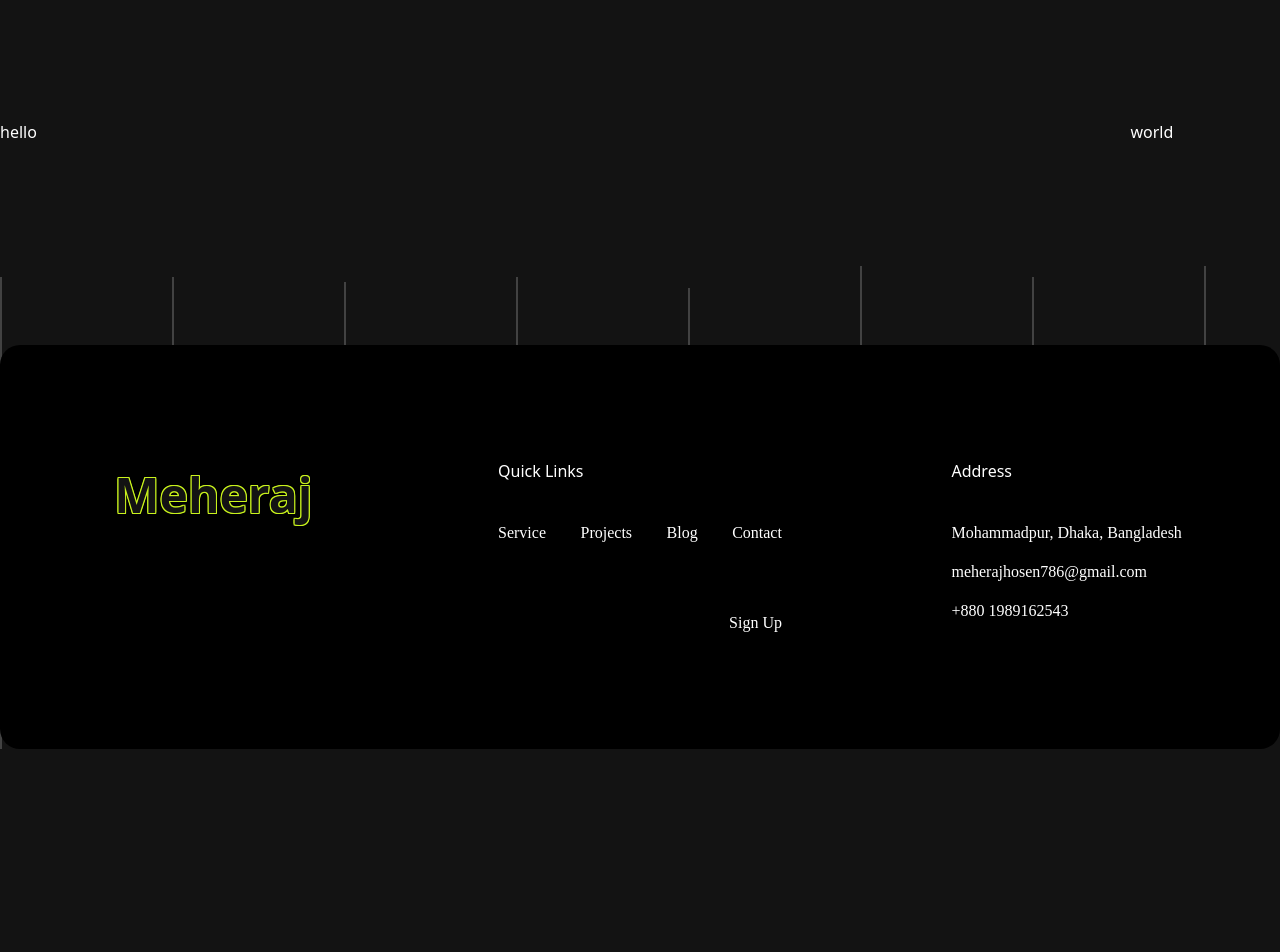
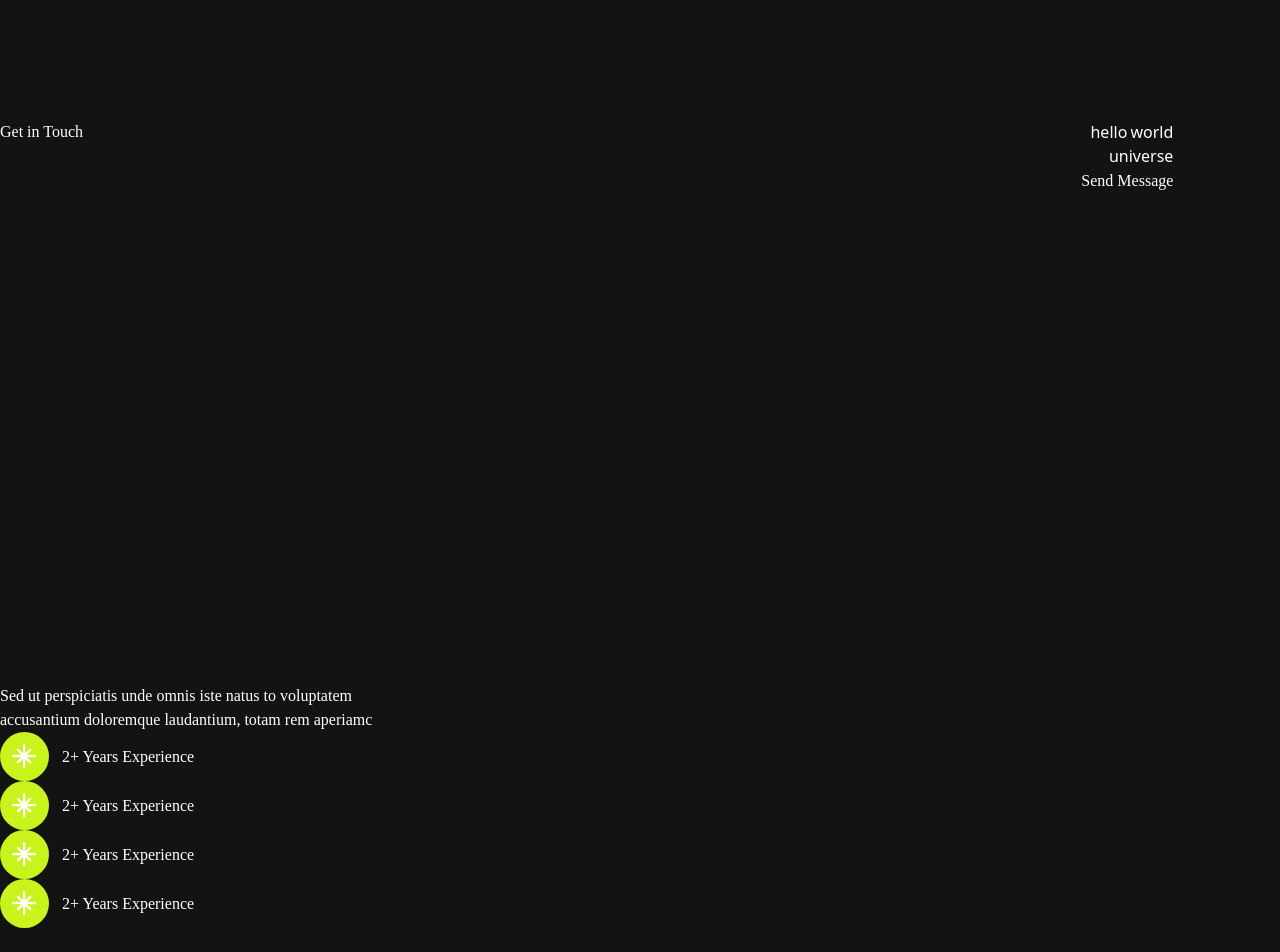
Before and after one commit to meheraj786/my-portfolio, a React (Vite) app: page / in a window 1280 px wide. Shown: the part 6740-7692 px from the top of the page. Before the commit the page ends 7489 px from the top, so only its background shows below. Built offline with nearby package versions, Linux system fonts and the light colour scheme.

Commit message:
fix bugs

```diff
--- a/src/pages/Home.jsx
+++ b/src/pages/Home.jsx
@@ -913,10 +913,90 @@ function Home() {
         <div className="container">
           <div className="grid grid-cols-12">
             <div className="col-span-4">
-              hello
+              <p>Get in Touch</p>
+              <h3>Let’s Talk For your
+              Next Projects</h3>
+              <p>Sed ut perspiciatis unde omnis iste natus to
+voluptatem accusantium doloremque
+laudantium, totam rem aperiamc</p>
+<ul>
+  <li className="flex items-center">
+    <span className="mr-[13px] p-[12px] bg-[#C9F31D] rounded-full">
+                    <svg
+                      xmlns="http://www.w3.org/2000/svg"
+                      width="25"
+                      height="25"
+                      viewBox="0 0 16 16"
+                    >
+                      <path
+                        fill="currentColor"
+                        d="M8.5.75a.75.75 0 0 0-1.5 0v5.19L4.391 3.33a.75.75 0 1 0-1.06 1.061L5.939 7H.75a.75.75 0 0 0 0 1.5h5.19l-2.61 2.609a.75.75 0 1 0 1.061 1.06L7 9.561v5.189a.75.75 0 0 0 1.5 0V9.56l2.609 2.61a.75.75 0 1 0 1.06-1.061L9.561 8.5h5.189a.75.75 0 0 0 0-1.5H9.56l2.61-2.609a.75.75 0 0 0-1.061-1.06L8.5 5.939z"
+                      />
+                    </svg>
+                  </span>
+                  2+ Years Experience</li>
+                  <li className="flex items-center">
+    <span className="mr-[13px] p-[12px] bg-[#C9F31D] rounded-full">
+                    <svg
+                      xmlns="http://www.w3.org/2000/svg"
+                      width="25"
+                      height="25"
+                      viewBox="0 0 16 16"
+                    >
+                      <path
+                        fill="currentColor"
+                        d="M8.5.75a.75.75 0 0 0-1.5 0v5.19L4.391 3.33a.75.75 0 1 0-1.06 1.061L5.939 7H.75a.75.75 0 0 0 0 1.5h5.19l-2.61 2.609a.75.75 0 1 0 1.061 1.06L7 9.561v5.189a.75.75 0 0 0 1.5 0V9.56l2.609 2.61a.75.75 0 1 0 1.06-1.061L9.561 8.5h5.189a.75.75 0 0 0 0-1.5H9.56l2.61-2.609a.75.75 0 0 0-1.061-1.06L8.5 5.939z"
+                      />
+                    </svg>
+                  </span>
+                  2+ Years Experience</li>
+                  <li className="flex items-center">
+    <span className="mr-[13px] p-[12px] bg-[#C9F31D] rounded-full">
+                    <svg
+                      xmlns="http://www.w3.org/2000/svg"
+                      width="25"
+                      height="25"
+                      viewBox="0 0 16 16"
+                    >
+                      <path
+                        fill="currentColor"
+                        d="M8.5.75a.75.75 0 0 0-1.5 0v5.19L4.391 3.33a.75.75 0 1 0-1.06 1.061L5.939 7H.75a.75.75 0 0 0 0 1.5h5.19l-2.61 2.609a.75.75 0 1 0 1.061 1.06L7 9.561v5.189a.75.75 0 0 0 1.5 0V9.56l2.609 2.61a.75.75 0 1 0 1.06-1.061L9.561 8.5h5.189a.75.75 0 0 0 0-1.5H9.56l2.61-2.609a.75.75 0 0 0-1.061-1.06L8.5 5.939z"
+                      />
+                    </svg>
+                  </span>
+                  2+ Years Experience</li>
+                  <li className="flex items-center">
+    <span className="mr-[13px] p-[12px] bg-[#C9F31D] rounded-full">
+                    <svg
+                      xmlns="http://www.w3.org/2000/svg"
+                      width="25"
+                      height="25"
+                      viewBox="0 0 16 16"
+                    >
+                      <path
+                        fill="currentColor"
+                        d="M8.5.75a.75.75 0 0 0-1.5 0v5.19L4.391 3.33a.75.75 0 1 0-1.06 1.061L5.939 7H.75a.75.75 0 0 0 0 1.5h5.19l-2.61 2.609a.75.75 0 1 0 1.061 1.06L7 9.561v5.189a.75.75 0 0 0 1.5 0V9.56l2.609 2.61a.75.75 0 1 0 1.06-1.061L9.561 8.5h5.189a.75.75 0 0 0 0-1.5H9.56l2.61-2.609a.75.75 0 0 0-1.061-1.06L8.5 5.939z"
+                      />
+                    </svg>
+                  </span>
+                  2+ Years Experience</li>
+</ul>
             </div>
             <div className="col-span-7 ml-auto">
-              world
+              <div className="grid grid-cols-12">
+                <div className="col-span-6  ml-auto">
+                  hello
+                </div>
+                <div className="col-span-6  ml-auto">
+                world
+                </div>
+                <div className="col-span-12  ml-auto">
+                  universe
+                </div>
+
+
+              </div>
+              <button className=" ml-auto">Send Message</button>
             </div>
           </div>
         </div>
```
